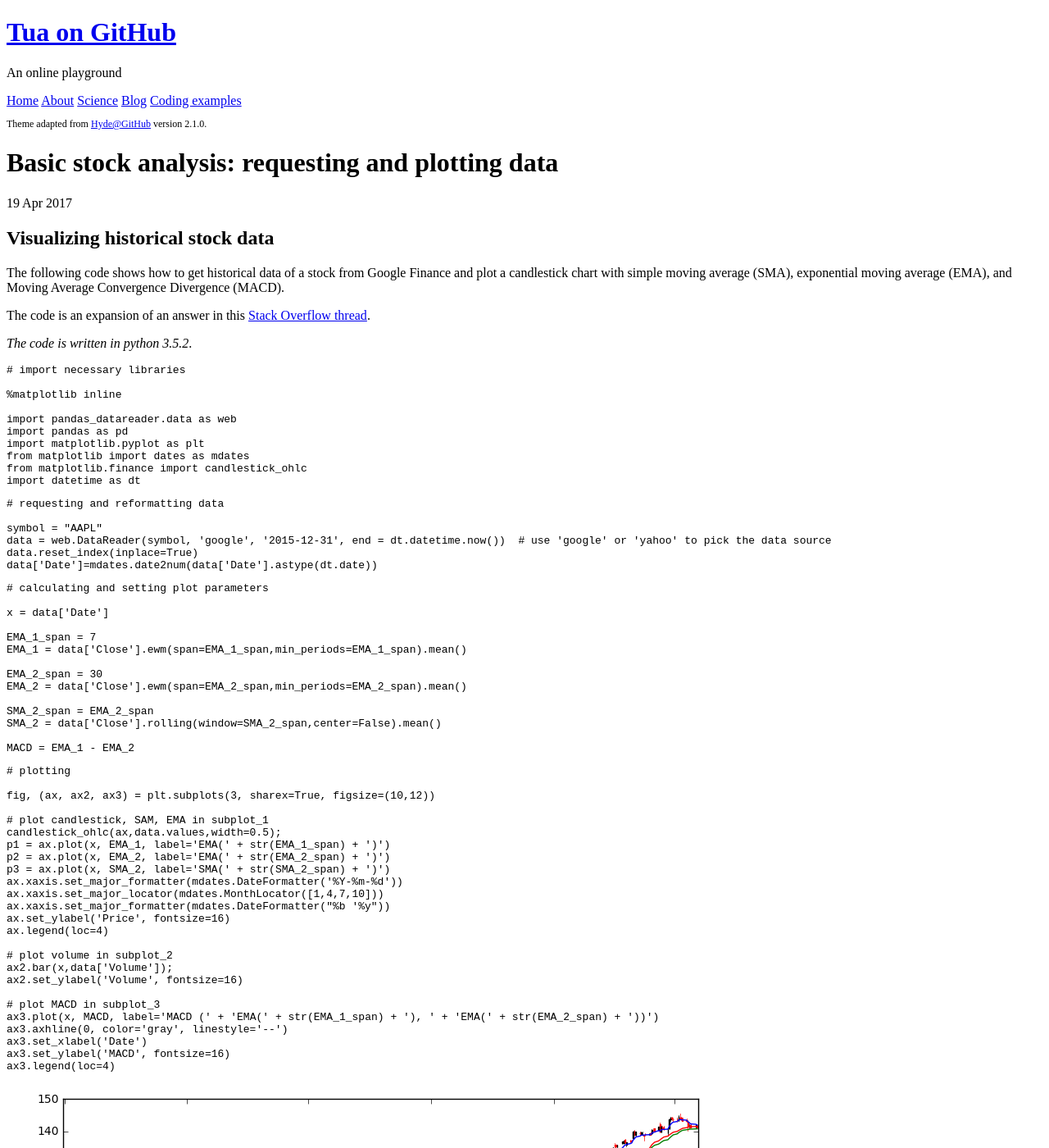
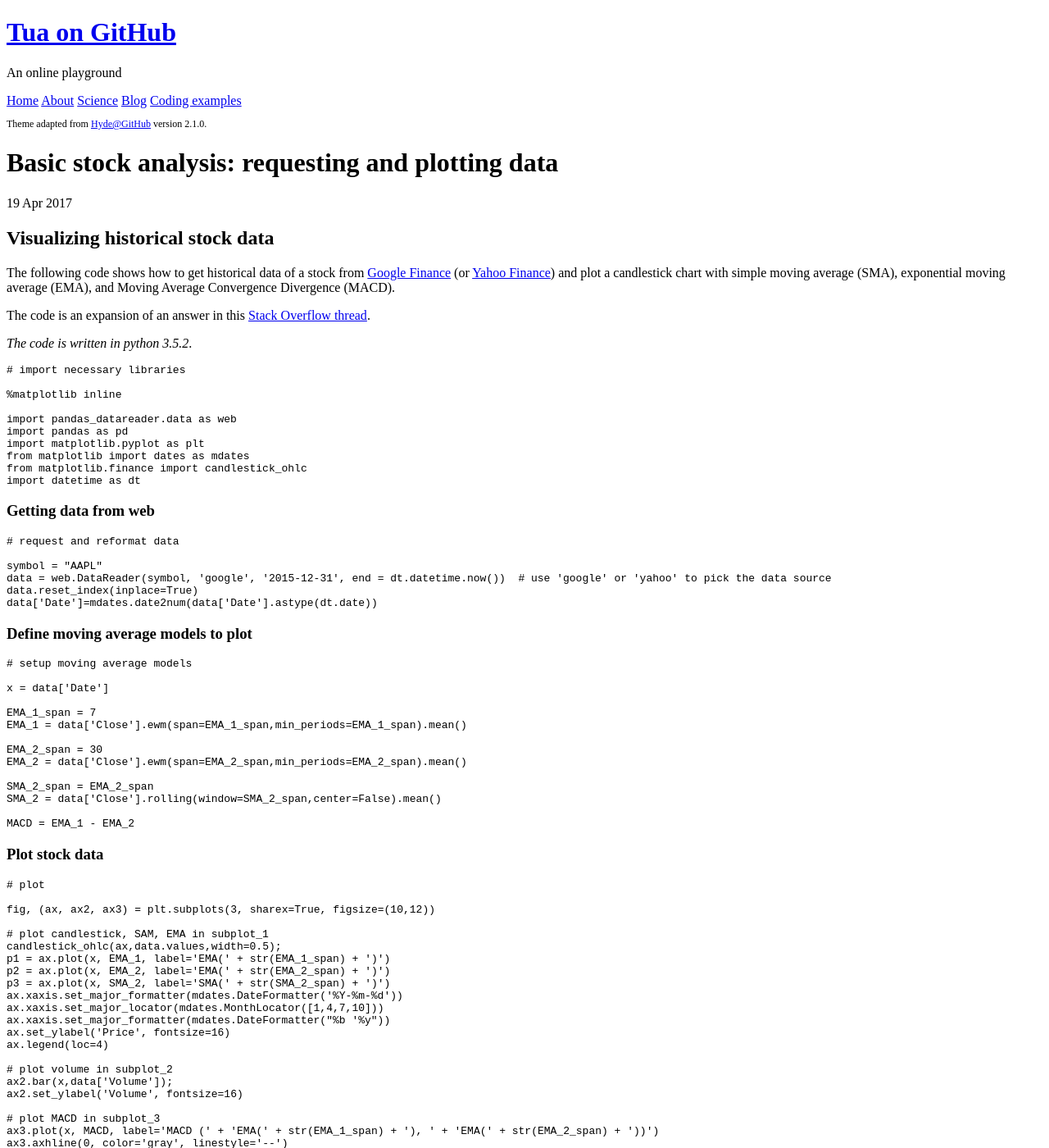
Before and after one commit to clumdee/clumdee.github.io_hyde, a Jekyll site: the page built from codes/_posts/2017-04-19-basic-stock-analysis.md, in a window 1280 px wide and 1400 px high. Shown: the whole window at 82% size. Built offline with Jekyll 4.4.1, drawn with Linux system fonts in a browser that asks for light colours; some of the changed text lies outside the part shown.

Commit message:
update text

````diff
--- a/codes/_posts/2017-04-19-basic-stock-analysis.md
+++ b/codes/_posts/2017-04-19-basic-stock-analysis.md
@@ -8,7 +8,7 @@ categories: code_python
 
 ## Visualizing historical stock data
 
-The following code shows how to get historical data of a stock from Google Finance and plot a candlestick chart with simple moving average (SMA), exponential moving average (EMA), and Moving Average Convergence Divergence (MACD).
+The following code shows how to get historical data of a stock from [Google Finance](https://www.google.com/finance) (or [Yahoo Finance](https://finance.yahoo.com/)) and plot a candlestick chart with simple moving average (SMA), exponential moving average (EMA), and Moving Average Convergence Divergence (MACD).
 
 The code is an expansion of an answer in this [Stack Overflow thread](http://stackoverflow.com/questions/19580116/plotting-candlestick-data-from-a-dataframe-in-python).
 
@@ -27,9 +27,9 @@ from matplotlib.finance import candlestick_ohlc
 import datetime as dt
 ```
 
-
+### Getting data from web
 ```python
-# requesting and reformatting data
+# request and reformat data
 
 symbol = "AAPL"
 data = web.DataReader(symbol, 'google', '2015-12-31', end = dt.datetime.now())  # use 'google' or 'yahoo' to pick the data source
@@ -37,9 +37,9 @@ data.reset_index(inplace=True)
 data['Date']=mdates.date2num(data['Date'].astype(dt.date))
 ```
 
-
+### Define moving average models to plot
 ```python
-# calculating and setting plot parameters
+# setup moving average models
 
 x = data['Date']
 
@@ -55,9 +55,9 @@ SMA_2 = data['Close'].rolling(window=SMA_2_span,center=False).mean()
 MACD = EMA_1 - EMA_2
 ```
 
-
+### Plot stock data
 ```python
-# plotting
+# plot
 
 fig, (ax, ax2, ax3) = plt.subplots(3, sharex=True, figsize=(10,12))
 
@@ -103,7 +103,7 @@ It is a modified version of files from this [Github repository](https://github.c
 import urllib.request, time, re
 ```
 
-
+### Create a function to call stock data from Google Finance
 ```python
 # define data acquisition function
 
@@ -127,7 +127,7 @@ def fetchGF(googleticker):
     return q
 ```
 
-
+### Call and display real-time price of a selected stock
 ```python
 # pick stock and display the current price
 ticker = 'NASDAQ:GOOG'
````
